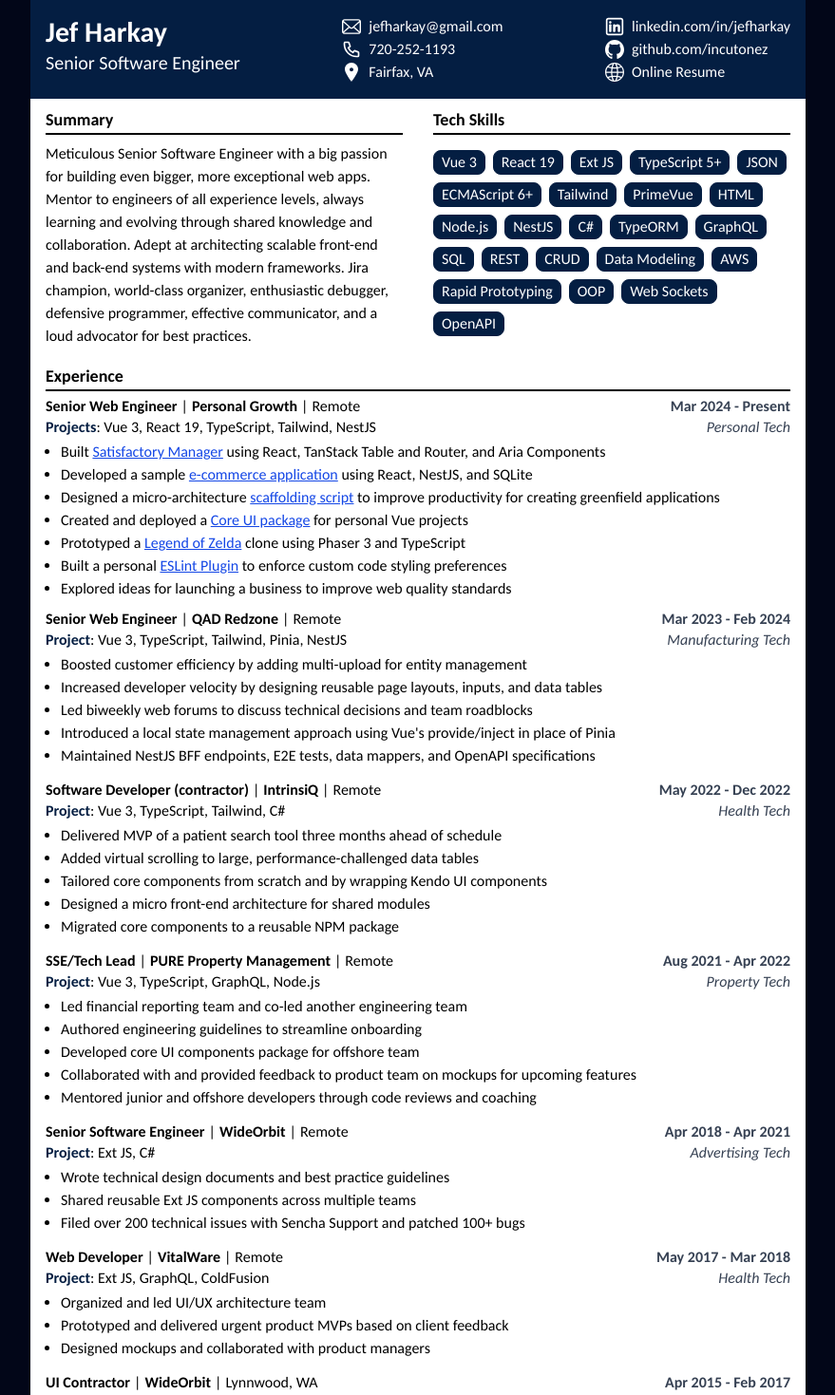
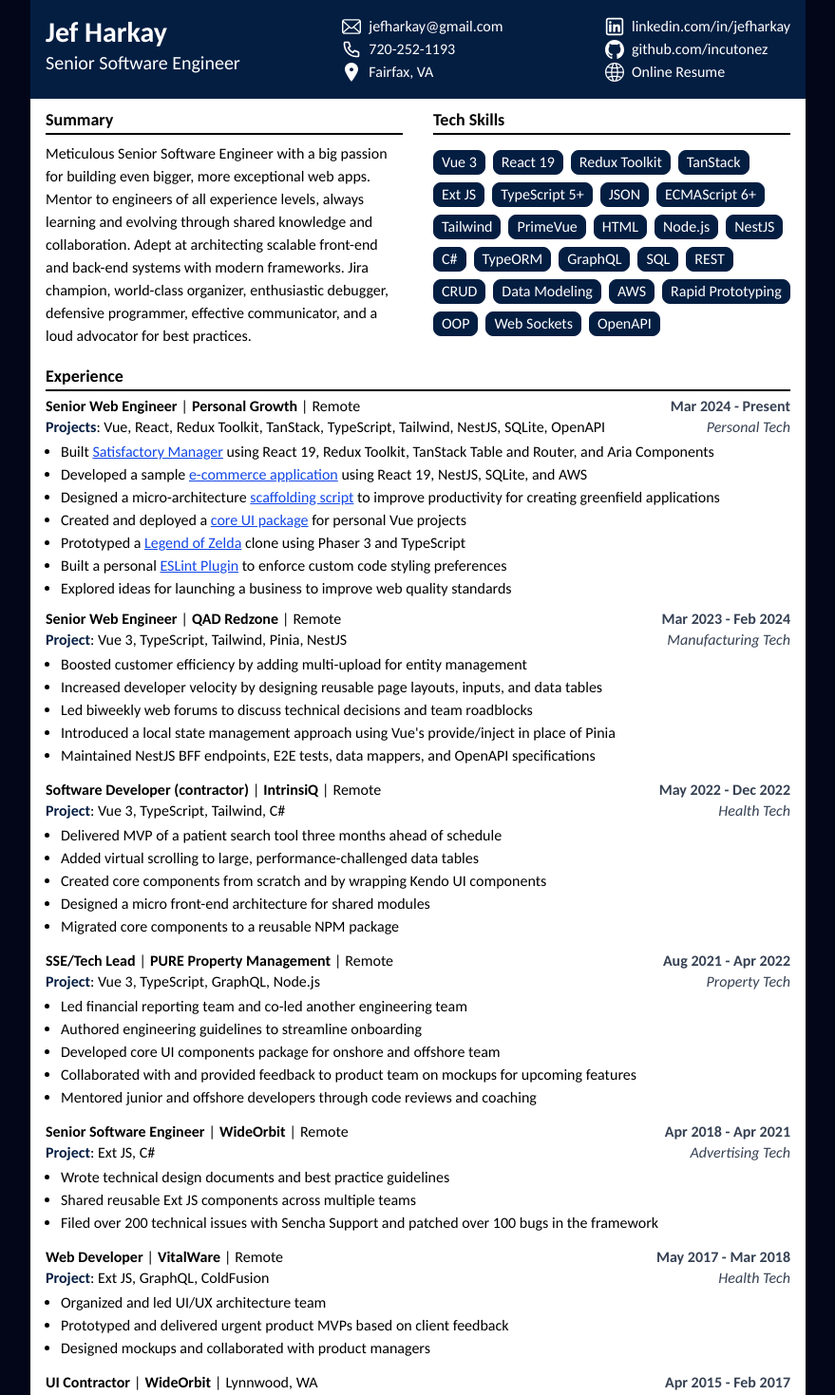
Before and after one commit to incutonez/jefharkay, a Vue app: page /#/ in a window 1280 px wide. Shown: the top 1469 px of the page at 95% size, without its empty margins (200-1079 px from the left). Built offline with nearby package versions, Linux system fonts and the light colour scheme.

Commit message:
fix: Making some minor adjustments (#22)

```diff
--- a/src/components/SectionExperience.vue
+++ b/src/components/SectionExperience.vue
@@ -23,7 +23,7 @@
 		<section class="flex flex-col space-y-3">
 			<SectionJobDescription
 				date-start="Mar 2024"
-				project="Vue 3, React 19, TypeScript, Tailwind, NestJS"
+				project="Vue, React, Redux Toolkit, TanStack, TypeScript, Tailwind, NestJS, SQLite, OpenAPI"
 				company="Personal Growth"
 				location="Remote"
 				industry="Personal Tech"
@@ -36,13 +36,13 @@
 						Built <BaseLink
 							href="https://incutonez.github.io/satisfactory-manager/#/items"
 							text="Satisfactory Manager"
-						/> using React, TanStack Table and Router, and Aria Components
+						/> using React 19, Redux Toolkit, TanStack Table and Router, and Aria Components
 					</li>
 					<li>
 						Developed a sample <BaseLink
 							href="https://github.com/incutonez/ecommerce"
 							text="e-commerce application"
-						/> using React, NestJS, and SQLite
+						/> using React 19, NestJS, SQLite, and AWS
 					</li>
 					<li>
 						Designed a micro-architecture <BaseLink
@@ -53,7 +53,7 @@
 					<li>
 						Created and deployed a <BaseLink
 							href="https://github.com/incutonez/core-ui"
-							text="Core UI package"
+							text="core UI package"
 						/> for personal Vue projects
 					</li>
 					<li>
--- a/src/components/SectionExperienceContinued.vue
+++ b/src/components/SectionExperienceContinued.vue
@@ -4,21 +4,21 @@
 const IntrinsiQTasks = [
 	"Delivered MVP of a patient search tool three months ahead of schedule",
 	"Added virtual scrolling to large, performance-challenged data tables",
-	"Tailored core components from scratch and by wrapping Kendo UI components",
+	"Created core components from scratch and by wrapping Kendo UI components",
 	"Designed a micro front-end architecture for shared modules",
 	"Migrated core components to a reusable NPM package",
 ];
 const PureTasks = [
 	"Led financial reporting team and co-led another engineering team",
 	"Authored engineering guidelines to streamline onboarding",
-	"Developed core UI components package for offshore team",
+	"Developed core UI components package for onshore and offshore team",
 	"Collaborated with and provided feedback to product team on mockups for upcoming features",
 	"Mentored junior and offshore developers through code reviews and coaching",
 ];
-const WideOrbitTasks = ["Wrote technical design documents and best practice guidelines", "Shared reusable Ext JS components across multiple teams", "Filed over 200 technical issues with Sencha Support and patched 100+ bugs"];
+const WideOrbitTasks = ["Wrote technical design documents and best practice guidelines", "Shared reusable Ext JS components across multiple teams", "Filed over 200 technical issues with Sencha Support and patched over 100 bugs in the framework"];
 const VitalWareTasks = ["Organized and led UI/UX architecture team", "Prototyped and delivered urgent product MVPs based on client feedback", "Designed mockups and collaborated with product managers"];
 const WideOrbit2Tasks = ["Optimized Ext JS Grid component for high-volume data sets", "Led UI efforts for sell-side ad platform development"];
-const TimeWarnerTasks = ["Migrated UIs from Ruby on Rails and jQuery to Ext JS for better performance", "Built web application to replace manual tracking systems"];
+const TimeWarnerTasks = ["Migrated UIs from Ruby on Rails and jQuery to Ext JS for better performance", "Built web application to replace manual tracking system using shared Excel file"];
 const DoDTasks = ["Held TS/SCI security clearance throughout tenure", "Completed rotational assignments across multiple orgs, adapting quickly to new teams and missions every 8 months", "Passed four post-graduate computer science courses at UMBC as part of development requirements"];
 </script>
 
--- a/src/components/SectionSkills.vue
+++ b/src/components/SectionSkills.vue
@@ -9,6 +9,8 @@
 		<ul class="skill-list">
 			<li>Vue 3</li>
 			<li>React 19</li>
+			<li>Redux Toolkit</li>
+			<li>TanStack</li>
 			<li>Ext JS</li>
 			<li>TypeScript 5+</li>
 			<li>JSON</li>
```
